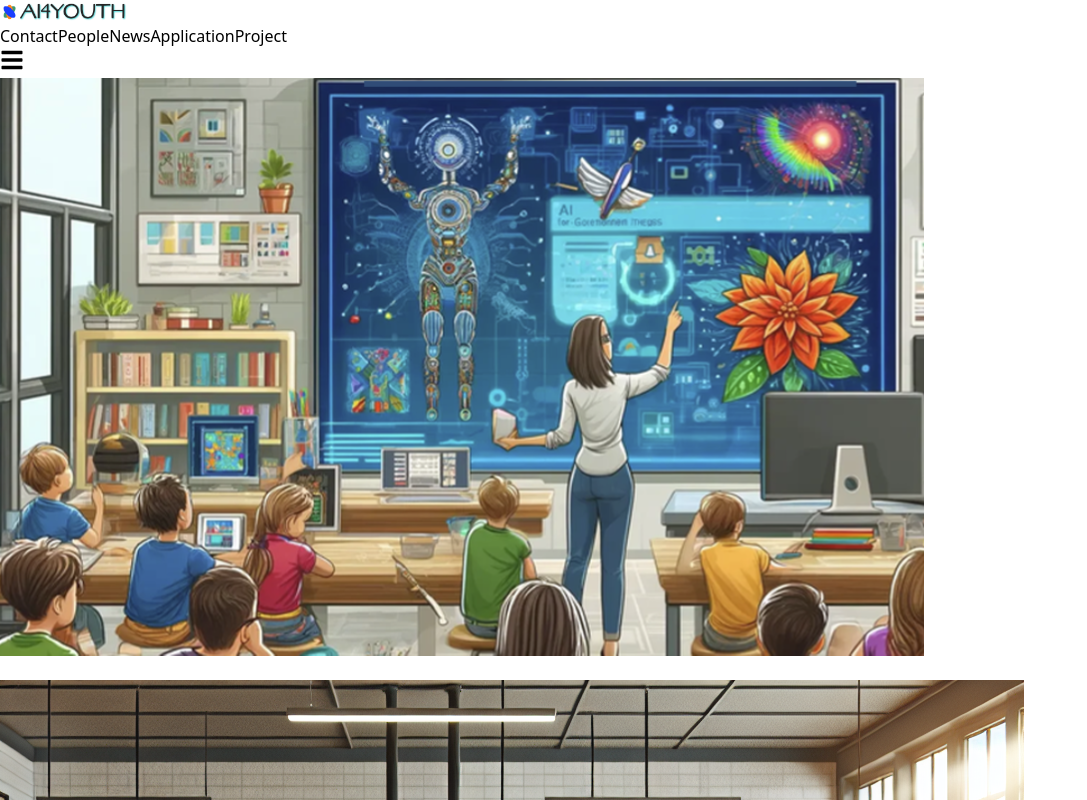
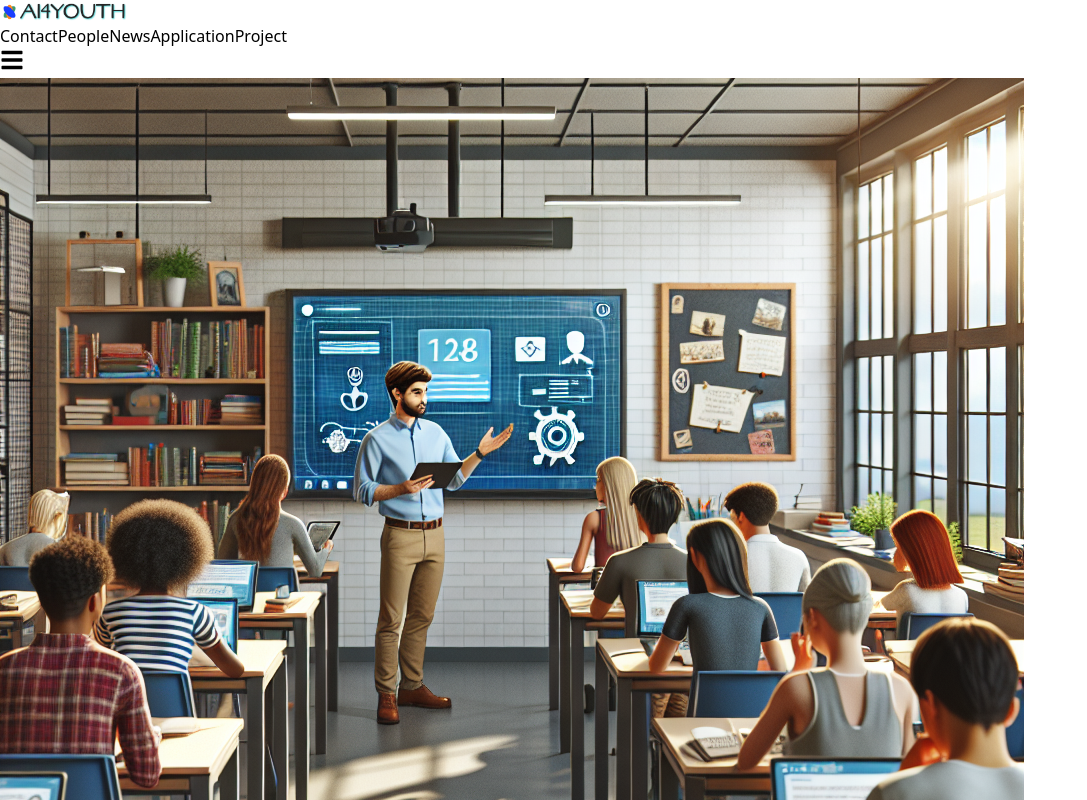
Before and after one commit to param23403/AIForYouth, a Next.js app: page / in a window 1280 px wide. Shown: the top 800 px of the page, without its empty margins (0-1087 px from the left). Built offline with nearby package versions, Linux system fonts and the light colour scheme.

Commit message:
centered one image

```diff
--- a/src/app/page.js
+++ b/src/app/page.js
@@ -4,12 +4,6 @@ export default function Home() {
       <div className="container mx-auto px-8 py-12 sm:px-12 sm:py-16">
         <div className="prose-xl max-w-none">
           <div className="flex justify-center items-center gap-8">
-            <img
-              src="/assets/flyer.png"
-              alt="classroom1"
-              className="w-1/4 h-auto object-cover"
-            />
-            <br />
             <img
               src="/assets/classroom2.png"
               alt="classroom2"
```
